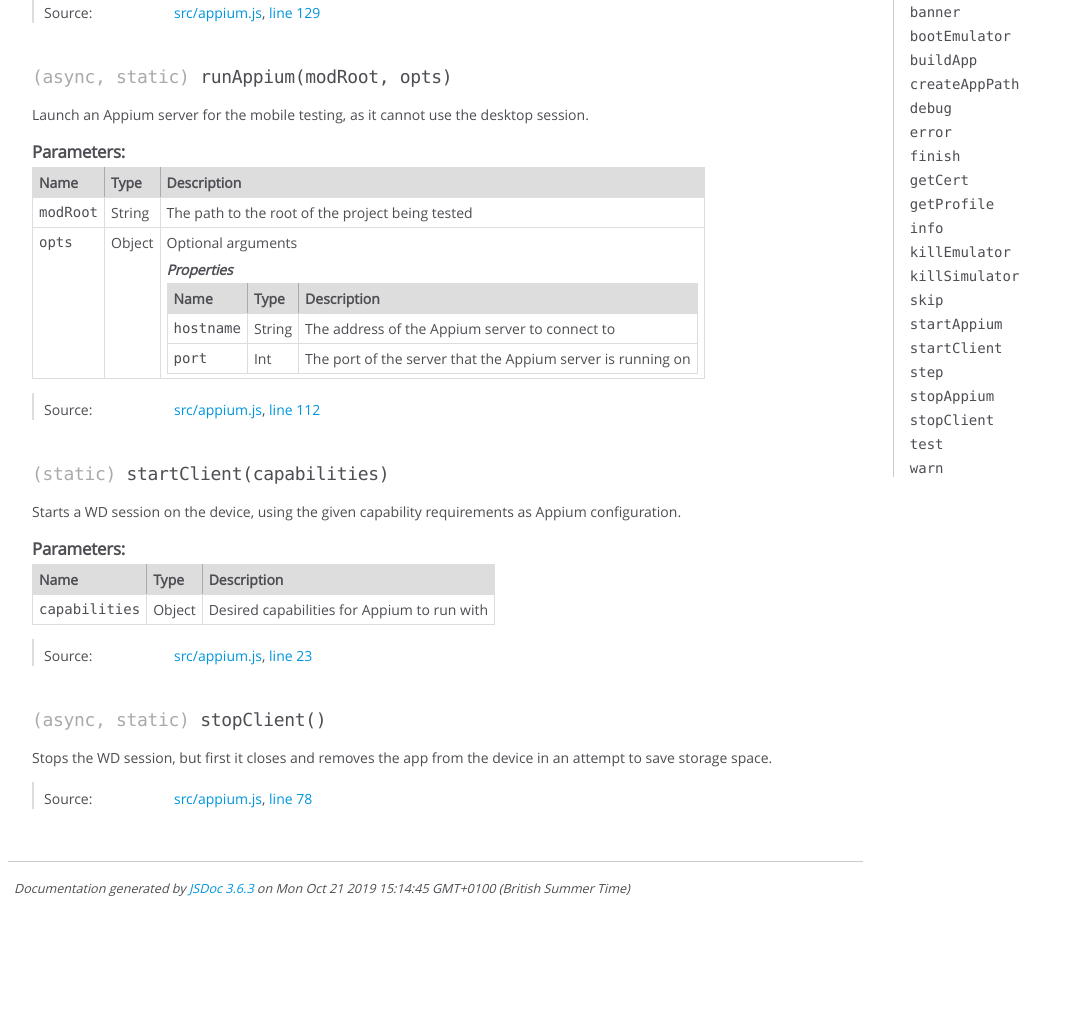
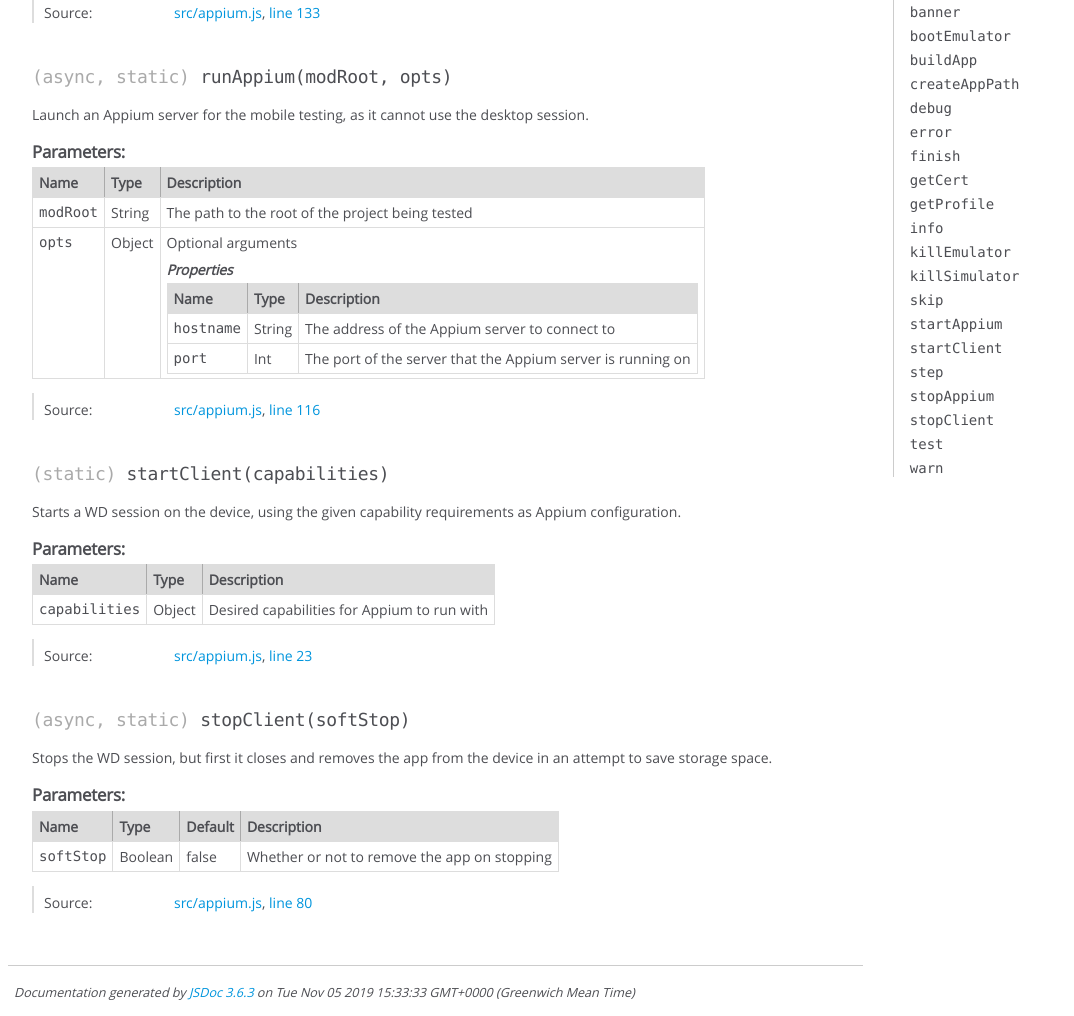
Before and after one commit to appcelerator/ti-appium, a website: page docs/Appium_Helper.html in a window 1280 px wide. Shown: the part 462-1478 px from the top of the page, without its empty margins (0-1074 px from the left). Before the commit the page ends 1375 px from the top, so only its background shows below. Drawn offline with Linux system fonts and the light colour scheme.

Commit message:
[3.0.0-alpha.5] Add an option to allow stopping the session without uninstalling the app

```diff
--- a/docs/Appium_Helper.html
+++ b/docs/Appium_Helper.html
@@ -201,7 +201,7 @@
 
     <dt class="tag-source">Source:</dt>
     <dd class="tag-source"><ul class="dummy"><li>
-        <a href="src_appium.js.html">src/appium.js</a>, <a href="src_appium.js.html#line129">line 129</a>
+        <a href="src_appium.js.html">src/appium.js</a>, <a href="src_appium.js.html#line133">line 133</a>
     </li></ul></dd>
 
 
@@ -434,7 +434,7 @@ desktop session.
 
     <dt class="tag-source">Source:</dt>
     <dd class="tag-source"><ul class="dummy"><li>
-        <a href="src_appium.js.html">src/appium.js</a>, <a href="src_appium.js.html#line112">line 112</a>
+        <a href="src_appium.js.html">src/appium.js</a>, <a href="src_appium.js.html#line116">line 116</a>
     </li></ul></dd>
 
 
@@ -608,7 +608,7 @@ as Appium configuration.
 
 
 
-    <h4 class="name" id=".stopClient"><span class="type-signature">(async, static) </span>stopClient<span class="signature">()</span><span class="type-signature"></span></h4>
+    <h4 class="name" id=".stopClient"><span class="type-signature">(async, static) </span>stopClient<span class="signature">(softStop)</span><span class="type-signature"></span></h4>
 
 
 
@@ -626,6 +626,63 @@ device in an attempt to save storage space.
 
 
 
+
+
+    <h5>Parameters:</h5>
+
+
+<table class="params">
+    <thead>
+    <tr>
+
+        <th>Name</th>
+
+
+        <th>Type</th>
+
+
+
+
+        <th>Default</th>
+
+
+        <th class="last">Description</th>
+    </tr>
+    </thead>
+
+    <tbody>
+
+
+        <tr>
+
+                <td class="name"><code>softStop</code></td>
+
+
+            <td class="type">
+
+
+<span class="param-type">Boolean</span>
+
+
+
+            </td>
+
+
+
+
+                <td class="default">
+
+                    false
+
+                </td>
+
+
+            <td class="description last">Whether or not to remove the app on stopping</td>
+        </tr>
+
+
+    </tbody>
+</table>
 
 
 
@@ -661,7 +718,7 @@ device in an attempt to save storage space.
 
     <dt class="tag-source">Source:</dt>
     <dd class="tag-source"><ul class="dummy"><li>
-        <a href="src_appium.js.html">src/appium.js</a>, <a href="src_appium.js.html#line78">line 78</a>
+        <a href="src_appium.js.html">src/appium.js</a>, <a href="src_appium.js.html#line80">line 80</a>
     </li></ul></dd>
 
 
@@ -713,7 +770,7 @@ device in an attempt to save storage space.
 <br class="clear">
 
 <footer>
-    Documentation generated by <a href="https://github.com/jsdoc/jsdoc">JSDoc 3.6.3</a> on Mon Oct 21 2019 15:14:45 GMT+0100 (British Summer Time)
+    Documentation generated by <a href="https://github.com/jsdoc/jsdoc">JSDoc 3.6.3</a> on Tue Nov 05 2019 15:33:33 GMT+0000 (Greenwich Mean Time)
 </footer>
 
 <script> prettyPrint(); </script>
--- a/package.json
+++ b/package.json
@@ -1,6 +1,6 @@
 {
   "name": "ti-appium",
-  "version": "3.0.0-alpha.4",
+  "version": "3.0.0-alpha.5",
   "description": "An Appium wrapper to test Titanium applications",
   "repository": {
     "type": "git",
```
Also changed, not shown: docs/Appc_Helper.html (+1 -1 lines), docs/Device_Helper.html (+1 -1 lines), docs/Mocha_Helper.html (+1 -1 lines), docs/Output_Helper.html (+1 -1 lines), docs/WebDriverCommands.html (+1 -1 lines), docs/Webdriver_Helper.html (+1 -1 lines), docs/global.html (+1 -1 lines), docs/index.html (+1 -1 lines), docs/index.js.html (+1 -1 lines), docs/src_appcelerator.js.html (+1 -1 lines), docs/src_appium.js.html (+9 -5 lines), docs/src_device.js.html (+1 -1 lines), docs/src_mocha.js.html (+1 -1 lines), docs/src_output.js.html (+1 -1 lines), 2 more files, 1 other file.
